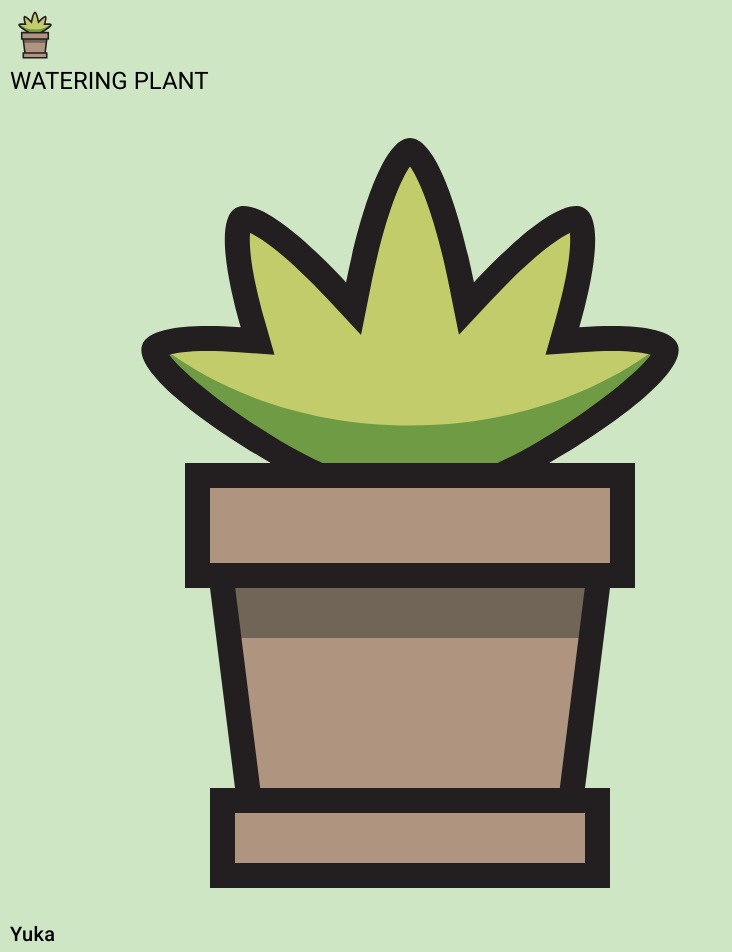
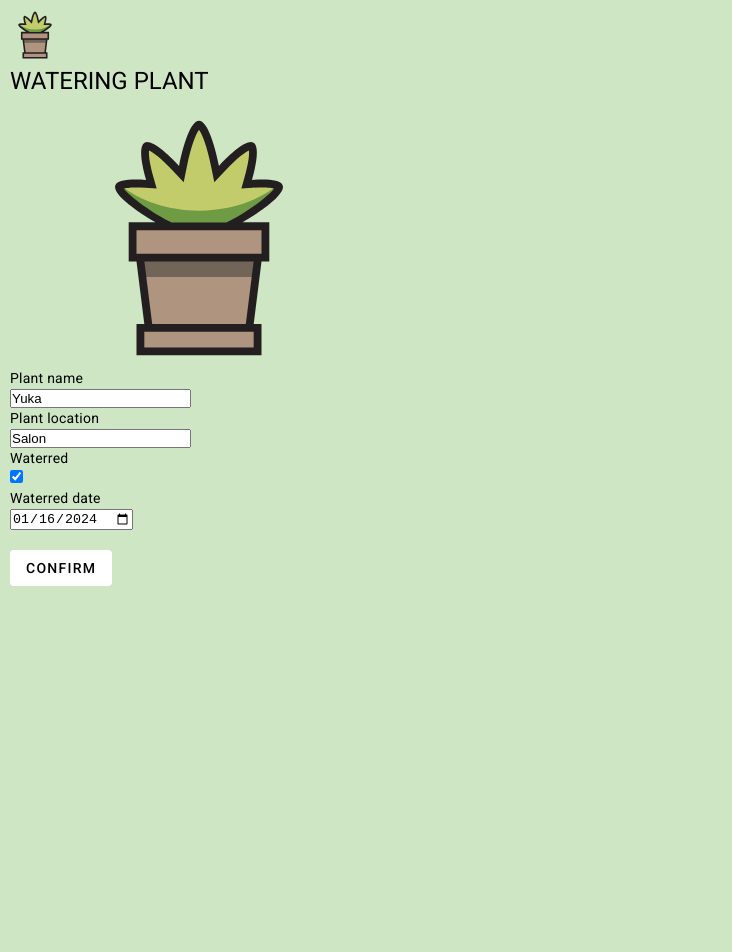
Before and after one commit to Jorchar/firstAngularApp, an Angular app: page /plant-details/1 in a window 1280 px wide. Shown: the top 952 px of the page, without its empty margins (0-732 px from the left). After the commit the page ends 820 px from the top, so only its background shows below. Built offline with nearby package versions, Linux system fonts and the light colour scheme.

Commit message:
feature(edit-plant): add form for to edit data changes data type and format

```diff
--- a/src/app/app.config.ts
+++ b/src/app/app.config.ts
@@ -1,10 +1,15 @@
-import { ApplicationConfig } from '@angular/core';
-import { provideRouter } from '@angular/router';
+import { ApplicationConfig } from "@angular/core";
+import { provideRouter } from "@angular/router";
 
-import { routes } from './app.routes';
-import { provideClientHydration } from '@angular/platform-browser';
-import { provideAnimationsAsync } from '@angular/platform-browser/animations/async';
+import { routes } from "./app.routes";
+import { provideClientHydration } from "@angular/platform-browser";
+import { provideAnimationsAsync } from "@angular/platform-browser/animations/async";
 
 export const appConfig: ApplicationConfig = {
-  providers: [provideRouter(routes), provideClientHydration(), provideAnimationsAsync(), provideAnimationsAsync()]
+  providers: [
+    provideRouter(routes),
+    provideClientHydration(),
+    provideAnimationsAsync(),
+    provideAnimationsAsync(),
+  ],
 };
--- a/src/app/app.routes.ts
+++ b/src/app/app.routes.ts
@@ -1,16 +1,16 @@
-import { Routes } from '@angular/router';
-import { HomeComponent } from './home/home.component';
-import { PlantDetailsComponent } from './plant-details/plant-details.component';
+import { Routes } from "@angular/router";
+import { HomeComponent } from "./home/home.component";
+import { PlantDetailsComponent } from "./plant-details/plant-details.component";
 
 export const routes: Routes = [
-{
-path: '',
-component: HomeComponent,
-title: 'Home Page'
-},
-{
-path: 'plant-details/:id',
-component: PlantDetailsComponent,
-title: 'Plant Details Page'
-}
+  {
+    path: "",
+    component: HomeComponent,
+    title: "Home Page",
+  },
+  {
+    path: "plant-details/:id",
+    component: PlantDetailsComponent,
+    title: "Plant Details Page",
+  },
 ];
--- a/src/app/home/home.component.ts
+++ b/src/app/home/home.component.ts
@@ -1,22 +1,22 @@
-import { Component, inject  } from '@angular/core';
-import { CommonModule } from '@angular/common';
-import { PlantItemComponent } from '../plant-item/plant-item.component';
-import { PlantItem } from '../plantItem';
-import { MatButtonModule } from '@angular/material/button';
-import { PlantService } from '../plant.service';
+import { Component, inject } from "@angular/core";
+import { CommonModule } from "@angular/common";
+import { PlantItemComponent } from "../plant-item/plant-item.component";
+import { PlantItem } from "../plantItem";
+import { MatButtonModule } from "@angular/material/button";
+import { PlantService } from "../plant.service";
 
 @Component({
-  selector: 'app-home',
+  selector: "app-home",
   standalone: true,
   imports: [PlantItemComponent, CommonModule, MatButtonModule],
-  templateUrl: './home.component.html',
-  styleUrl: './home.component.scss'
+  templateUrl: "./home.component.html",
+  styleUrl: "./home.component.scss",
 })
 export class HomeComponent {
-plantItemList: PlantItem[] = [];
-plantService: PlantService = inject(PlantService);
+  plantItemList: PlantItem[] = [];
+  plantService: PlantService = inject(PlantService);
 
-constructor(){
-this.plantItemList = this.plantService.getAllPlantItems();
+  constructor() {
+    this.plantItemList = this.plantService.getAllPlantItems();
+  }
 }
-}
--- a/src/app/plant-details/plant-details.component.html
+++ b/src/app/plant-details/plant-details.component.html
@@ -1,16 +1,17 @@
 <article>
+  <section class="listing-description">
   <img class="listing-photo" [src]="plantItem?.photo">
-  <section class="listing-description">
-    <h2 class="listing-heading">
-      {{plantItem?.name}}
-    </h2>
-    <p class="listing-location">
-      {{plantItem?.location}}\n
-      {{plantItem?.waterred}}\n
-      {{plantItem?.waterredDate}}
-    </p>
-  </section>
-  <section>
-    <button type="button">I waterred plant!</button>
+  <form [formGroup]="applyForm" (submit)="confirmEdit()">
+    <label for="plant-name">Plant name</label><br>
+    <input id="plant-name" type="text" formControlName="plantName"><br>
+    <label for="plant-location">Plant location</label><br>
+    <input id="plant-location" type="text" formControlName="plantLocation"><br>
+    <label for="plant-waterred">Waterred</label><br>
+    <input id="plant-waterred" type="checkbox" formControlName="plantWaterred"><br>
+    <label for="plant-waterred-date">Waterred date</label><br>
+    <input id="plant-waterred-date" type="date" formControlName="waterredDate"><br>
+    <br>
+    <button mat-flat-button type="submit">CONFIRM</button>
+  </form>
   </section>
 </article>
--- a/src/app/plant-details/plant-details.component.scss
+++ b/src/app/plant-details/plant-details.component.scss
@@ -0,0 +1,11 @@
+.listing-heading {
+  color: var(--primary-color);
+  padding: 10px 20px 0 20px;
+}
+.listing-photo {
+  height: 250px;
+  width: 30%;
+  object-fit: fit;
+  vertical-align: right;
+  border-radius: 30px 30px 0 0;
+}
--- a/src/app/plant-details/plant-details.component.ts
+++ b/src/app/plant-details/plant-details.component.ts
@@ -1,23 +1,54 @@
-import { Component, inject } from '@angular/core';
-import { PlantService } from '../plant.service';
-import { PlantItem } from './plantItem';
-import { ActivatedRoute } from '@angular/router'
+import { Component, inject } from "@angular/core";
+import { formatDate } from "@angular/common"
+import { PlantService } from "../plant.service";
+import { PlantItem } from "../plantItem";
+import { ActivatedRoute } from "@angular/router";
+import { MatButtonModule } from "@angular/material/button";
+import { FormControl, FormGroup, ReactiveFormsModule } from "@angular/forms";
 
 @Component({
-  selector: 'app-plant-details',
+  selector: "app-plant-details",
   standalone: true,
-  imports: [],
-  templateUrl: './plant-details.component.html',
-  styleUrl: './plant-details.component.scss'
+  imports: [MatButtonModule, ReactiveFormsModule],
+  templateUrl: "./plant-details.component.html",
+  styleUrl: "./plant-details.component.scss",
 })
 export class PlantDetailsComponent {
+  route: ActivatedRoute = inject(ActivatedRoute);
+  plantService = inject(PlantService);
+  plantItem: PlantItem | undefined;
+  applyForm = new FormGroup({
+    plantName: new FormControl(""),
+    plantLocation: new FormControl(""),
+    plantWaterred: new FormControl(true),
+    waterredDate: new FormControl("1900-01-01"),
+  });
 
-route: ActivatedRoute = inject(ActivatedRoute);
-plantService = inject(PlantService);
-plantItem: PlantItem | undefined;
-
-constructor(){
-  const plantItemId = Number(this.route.snapshot.params['id']);
-  this.plantItem = this.plantService.getPlantItemsById(plantItemId);
+  constructor() {
+    const plantItemId = Number(this.route.snapshot.params["id"]);
+    this.plantItem = this.plantService.getPlantItemsById(plantItemId);
+    if(this.plantItem === undefined){
+    //TODO Error 404 item not found
+    }else{
+      this.applyForm.patchValue({
+      plantName: this.plantItem.name,
+      plantLocation: this.plantItem.location,
+      plantWaterred: this.plantItem.waterred,
+      waterredDate: this.plantItem.waterredDate,
+      });
+    }
+  }
+  confirmEdit() {
+    if (this.plantItem === undefined) {
+    //TODO Error 404 item not found
+    } else {
+      this.plantService.editPlant(
+        this.plantItem.id,
+        this.applyForm.value.plantName ?? this.plantItem.name,
+        this.applyForm.value.plantLocation ?? this.plantItem.location,
+        this.applyForm.value.plantWaterred ?? this.plantItem?.waterred,
+        this.applyForm.value.waterredDate ?? this.plantItem?.waterredDate
+      );
+    }
+  }
 }
-}
--- a/src/app/plant-item/plant-item.component.html
+++ b/src/app/plant-item/plant-item.component.html
@@ -2,5 +2,6 @@
   <img class="listing-photo" [src]="plantItem.photo" alt="Image of {{plantItem.name}}">
   <h2 class="listing-heading">{{plantItem.name}}</h2>
   <p class="listing-plant">{{plantItem.location}}</p>
-  <a [routerLink]="['/plant-details', plantItem.id]">Go to details</a>
+  <button mat-flat-button type="button">I waterred plant!</button>
+  <button mat-flat-button type="button" [routerLink]="['/plant-details', plantItem.id]">EDIT</button>
 </section>
--- a/src/app/plant.service.ts
+++ b/src/app/plant.service.ts
@@ -1,60 +1,72 @@
-import { Injectable } from '@angular/core';
-import { PlantItem } from './plantItem';
+import { Injectable } from "@angular/core";
+import { PlantItem } from "./plantItem";
 
 @Injectable({
-  providedIn: 'root'
+  providedIn: "root",
 })
 export class PlantService {
   protected plantItemList: PlantItem[] = [
     {
-"id":1,
-"name": "Yuka",
-"location": "Salon",
-"photo": "/assets/plant.svg",
-"waterred": true,
-"waterredDate": 10
+      id: 1,
+      name: "Yuka",
+      location: "Salon",
+      photo: "/assets/plant.svg",
+      waterred: true,
+      waterredDate: "2024-01-16",
     },
     {
-"id":2,
-"name": "Orchidea",
-"location": "Kuchnia",
-"photo": "/assets/plant.svg",
-"waterred": false,
-"waterredDate": 1
+      id: 2,
+      name: "Orchidea",
+      location: "Kuchnia",
+      photo: "/assets/plant.svg",
+      waterred: false,
+      waterredDate: "2024-04-11",
     },
     {
-"id":3,
-"name": "Cactus",
-"location": "Salon",
-"photo": "/assets/plant.svg",
-"waterred": true,
-"waterredDate": 12
+      id: 3,
+      name: "Cactus",
+      location: "Salon",
+      photo: "/assets/plant.svg",
+      waterred: true,
+      waterredDate: "2024-03-27",
     },
     {
-"id":4,
-"name": "Monstera",
-"location": "Salon",
-"photo": "/assets/plant.svg",
-"waterred": true,
-"waterredDate": 15
+      id: 4,
+      name: "Monstera",
+      location: "Salon",
+      photo: "/assets/plant.svg",
+      waterred: true,
+      waterredDate: "2024-02-26",
     },
     {
-"id":5,
-"name": "Sukulent",
-"location": "Kuchnia",
-"photo": "/assets/plant.svg",
-"waterred": false,
-"waterredDate": 10
-}
+      id: 5,
+      name: "Sukulent",
+      location: "Kuchnia",
+      photo: "/assets/plant.svg",
+      waterred: false,
+      waterredDate: "2024-04-22",
+    },
   ];
-  constructor() { }
+  constructor() {}
 
-  getAllPlantItems() : PlantItem[] {
+  getAllPlantItems(): PlantItem[] {
     return this.plantItemList;
   }
 
-  getPlantItemsById(id: Number): PlantItem |
-  undefined {
-  return this.plantItemList.find(plantItem => plantItem.id === id);
+  getPlantItemsById(id: Number): PlantItem | undefined {
+    return this.plantItemList.find((plantItem) => plantItem.id === id);
+  }
+
+  editPlant(
+    id: number,
+    name: string,
+    location: string,
+    waterred: boolean,
+    waterredDate: string
+  ) {
+    /* this.plantItemList[id].name = name;
+    this.plantItemList[id].location = location;
+    this.plantItemList[id].waterred = waterred;
+    this.plantItemList[id].waterredDate = waterredDate; */
   }
 }
```
Also changed, not shown: src/app/app.component.ts (+7 -7 lines), src/app/plant-item/plant-item.component.ts (+10 -9 lines), src/app/plantItem.ts (+6 -6 lines). Lines whose indentation alone changed are shown as unchanged.
